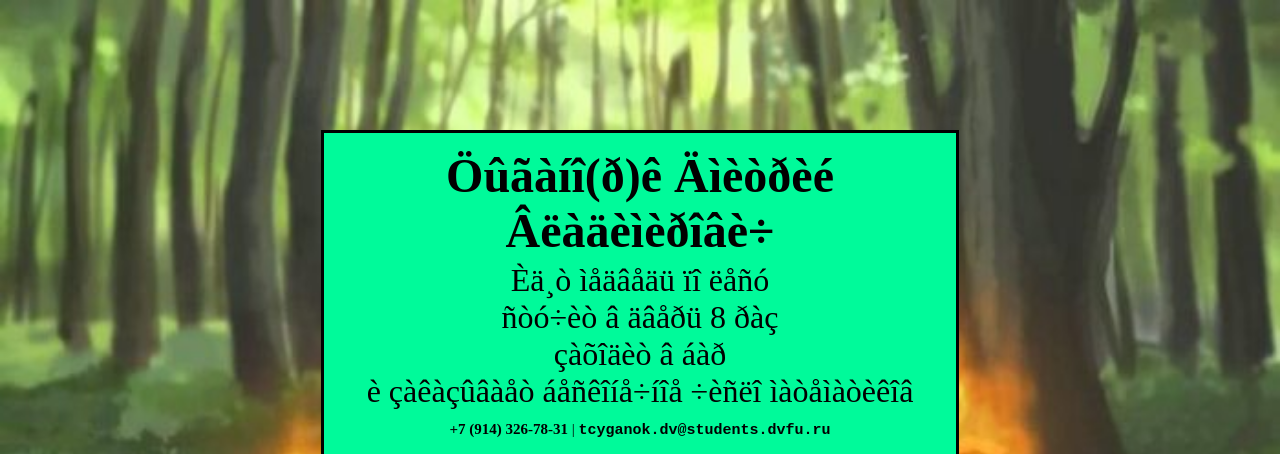
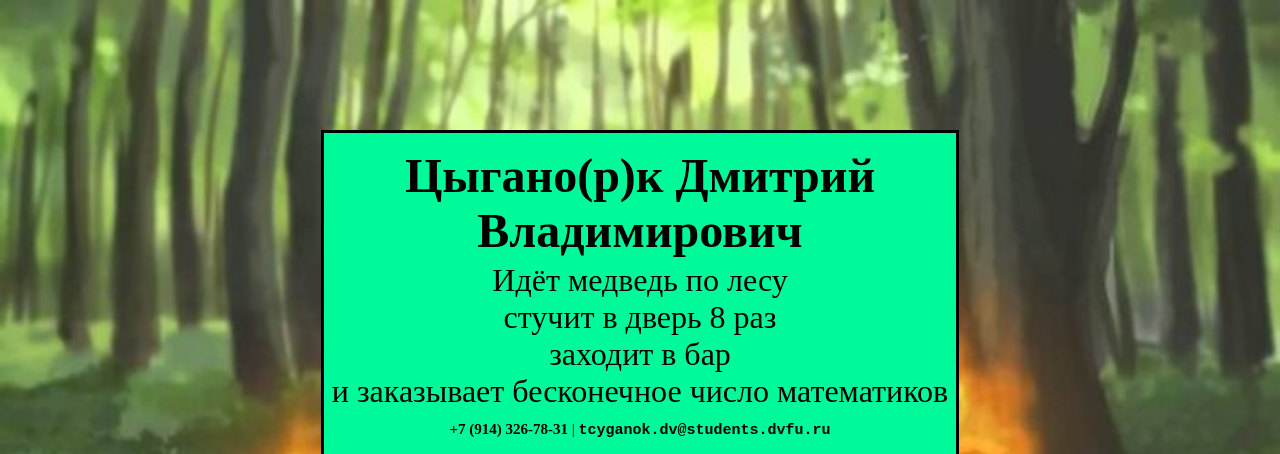
Before and after one commit to BibubaTheTrueOne/Cyganok_Web_HW2, a plain HTML site: page index.html in a window 1280 px wide. Shown: the top 454 px of the page. Drawn offline with Linux system fonts and the light colour scheme.

Commit message:
Update index.html

```diff
--- a/index.html
+++ b/index.html
@@ -9,11 +9,11 @@
 <body>
     <div class="main">
         <p class="name">
-            <b>Öûãàíî(ð)ê Äìèòðèé Âëàäèìèðîâè÷</b>
+            <b>Цыгано(р)к Дмитрий Владимирович</b>
         </p>
         <br>
         <p class="about">
-            Èä¸ò ìåäâåäü ïî ëåñó<br>ñòó÷èò â äâåðü 8 ðàç<br>çàõîäèò â áàð<br>è çàêàçûâàåò áåñêîíå÷íîå ÷èñëî ìàòåìàòèêîâ
+           Идёт медведь по лесу<br>стучит в дверь 8 раз<br>заходит в бар<br>и заказывает бесконечное число математиков
         </p>
         <br>
         <p class=contacts>
```
